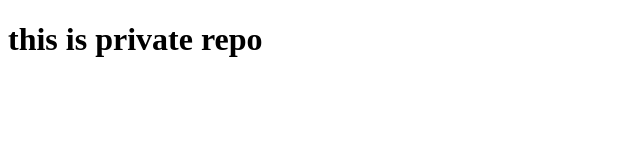
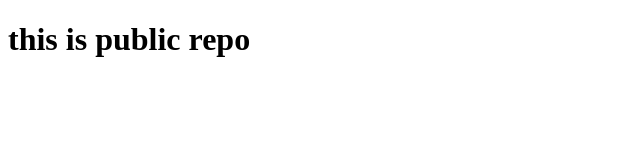
Before and after one commit to krunalmaru/projectgit3, a plain HTML site: page index.html in a window 1280 px wide. Shown: the whole page, without its empty margins (0-640 px from the left). Drawn offline with Linux system fonts and the light colour scheme.

Commit message:
make public

```diff
--- a/index.html
+++ b/index.html
@@ -7,6 +7,6 @@
     <title>Document</title>
 </head>
 <body>
-    <h1>this is private repo</h1>
+    <h1>this is public repo</h1>
 </body>
 </html>
```
